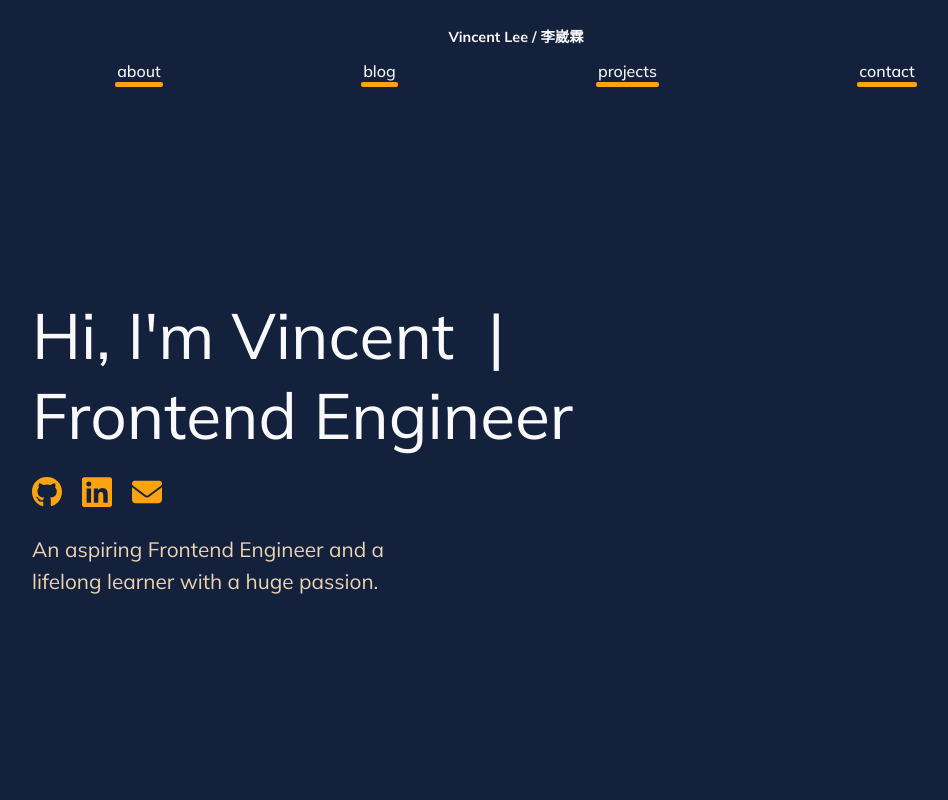
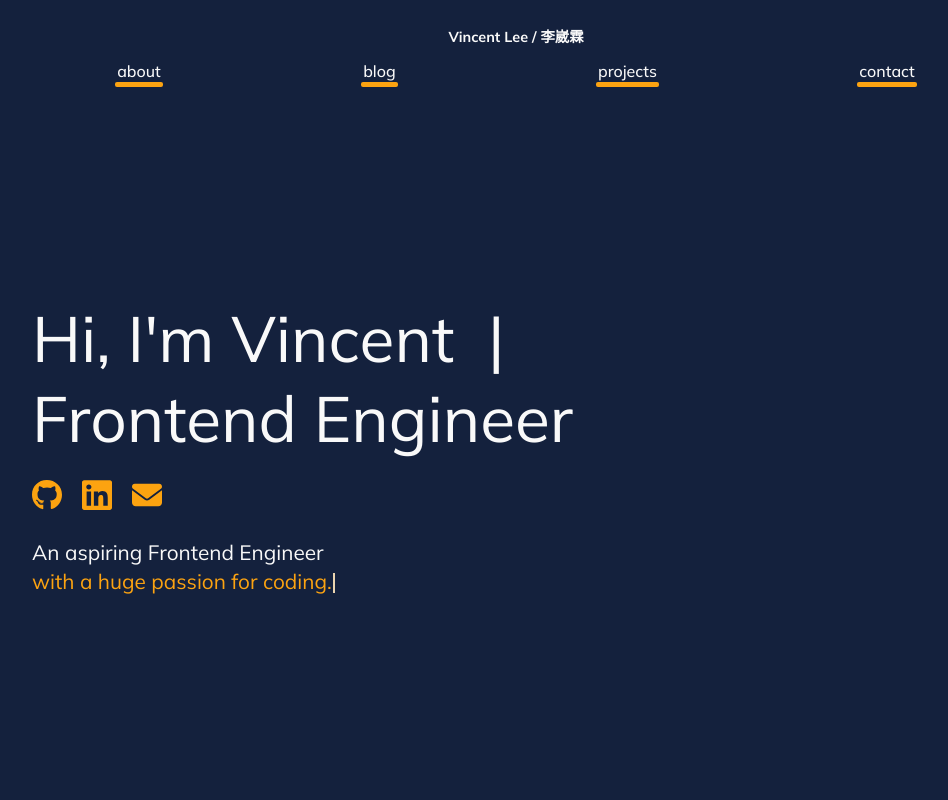
Before and after one commit to VinceLee9527/portfolio-vue, a Vue app: page / in a window 1280 px wide. Shown: the top 800 px of the page, without its empty margins (124-1072 px from the left). Built offline with nearby package versions, Linux system fonts and the light colour scheme.

Commit message:
intro animation completed

```diff
--- a/src/components/Footer.vue
+++ b/src/components/Footer.vue
@@ -99,10 +99,17 @@
         <div class="nav-header">Links</div>
         <ul class="nav-ul">
           <li>
-            <router-link to="/about" class="nav-link">about </router-link>
+            <router-link to="/about/#about-landing" class="nav-link"
+              >about
+            </router-link>
           </li>
           <li>
-            <router-link to="/" class="nav-link">blog </router-link>
+            <a
+              href="https://medium.com/@vlee9527"
+              target="blank"
+              class="nav-link"
+              >blog
+            </a>
           </li>
           <li>
             <router-link to="/#projects" class="nav-link"
--- a/src/components/Intro.vue
+++ b/src/components/Intro.vue
@@ -42,12 +42,38 @@
     .intro {
       padding-top: 5px;
       p {
-        color: $wheat;
+        color: $white;
         font-size: 1.3rem;
         line-height: 150%;
         max-width: 420px;
       }
+      .typed-text {
+        color: $main-orange;
+        font-size: 1.3rem;
+      }
+      .cursor {
+        display: inline-block;
+        margin-left: 1px;
+        width: 2px;
+        background-color: $wheat;
+        animation: cursorBlink 1s infinite;
+      }
+      .typing {
+        animation: none;
+      }
     }
+  }
+}
+
+@keyframes cursorBlink {
+  49% {
+    background-color: $wheat;
+  }
+  50% {
+    background-color: transparent;
+  }
+  100% {
+    background-color: transparent;
   }
 }
 
@@ -92,20 +118,83 @@
         /></a>
       </div>
       <div class="intro">
-        <p>
-          An aspiring Frontend Engineer and a lifelong learner with a huge
-          passion.
-        </p>
+        <p>An aspiring Frontend Engineer</p>
+        <span class="typed-text">{{ typeValue }}</span>
+        <span class="cursor" :class="{ typing: typeStatus }">&nbsp;</span>
       </div>
     </div>
   </div>
 </template>
 
 <script>
+import { ref } from "@vue/reactivity";
 import Navbar from "../components/Navbar.vue";
 
 export default {
-  setup() {},
+  setup() {
+    let typeValue = ref("");
+    let typeStatus = ref(false);
+    const typeArray = ref([
+      "with a huge passion for coding.",
+      "and a driven learner.",
+      "that thrives on challenges.",
+      "and a problem solver.",
+    ]);
+    const typingSpeed = ref(50);
+    const erasingSpeed = ref(50);
+    const newTextDelay = ref(2000);
+    let typeArrayIndex = ref(0);
+    let charIndex = ref(0);
+
+    const typeText = () => {
+      if (charIndex.value < typeArray.value[typeArrayIndex.value].length) {
+        if (!typeStatus) typeStatus.value = true;
+        typeValue.value += typeArray.value[typeArrayIndex.value].charAt(
+          charIndex.value
+        );
+
+        charIndex.value += 1;
+
+        setTimeout(typeText, typingSpeed.value);
+      } else {
+        typeStatus.value = false;
+        setTimeout(eraseText, newTextDelay.value);
+      }
+    };
+    const eraseText = () => {
+      if (charIndex.value > 0) {
+        if (!typeStatus) typeStatus.value = true;
+
+        typeValue.value = typeArray.value[typeArrayIndex.value].substring(
+          0,
+          charIndex.value - 1
+        );
+        charIndex.value -= 1;
+        setTimeout(eraseText, erasingSpeed.value);
+      } else {
+        typeStatus.value = false;
+        typeArrayIndex.value += 1;
+        if (typeArrayIndex.value >= typeArray.value.length)
+          typeArrayIndex.value = 0;
+        setTimeout(typeText, newTextDelay.value);
+      }
+    };
+
+    setTimeout(typeText, newTextDelay.value + 100);
+
+    return {
+      typeValue,
+      typeStatus,
+      typeArray,
+      typingSpeed,
+      erasingSpeed,
+      newTextDelay,
+      typeArrayIndex,
+      charIndex,
+      typeText,
+      eraseText,
+    };
+  },
   components: {
     Navbar,
   },
--- a/src/components/Navbar.vue
+++ b/src/components/Navbar.vue
@@ -142,7 +142,9 @@
           <router-link to="/about" class="nav-link">about </router-link>
         </li>
         <li>
-          <router-link to="/" class="nav-link">blog </router-link>
+          <a href="https://medium.com/@vlee9527" target="blank" class="nav-link"
+            >blog</a
+          >
         </li>
         <li>
           <router-link to="/#projects" class="nav-link">projects </router-link>
--- a/src/views/About.vue
+++ b/src/views/About.vue
@@ -56,9 +56,9 @@
   <div>
     <Navbar />
   </div>
-  <div class="content-container">
+  <div class="content-container" id="about-landing">
     <div class="resume-section">
-      <div class="resume">Looing for my resume? &nbsp</div>
+      <div class="resume">Looing for my resume? &nbsp;</div>
       <div><a href="" class="resume click">Click Here</a></div>
     </div>
     <div class="about-section">
```
